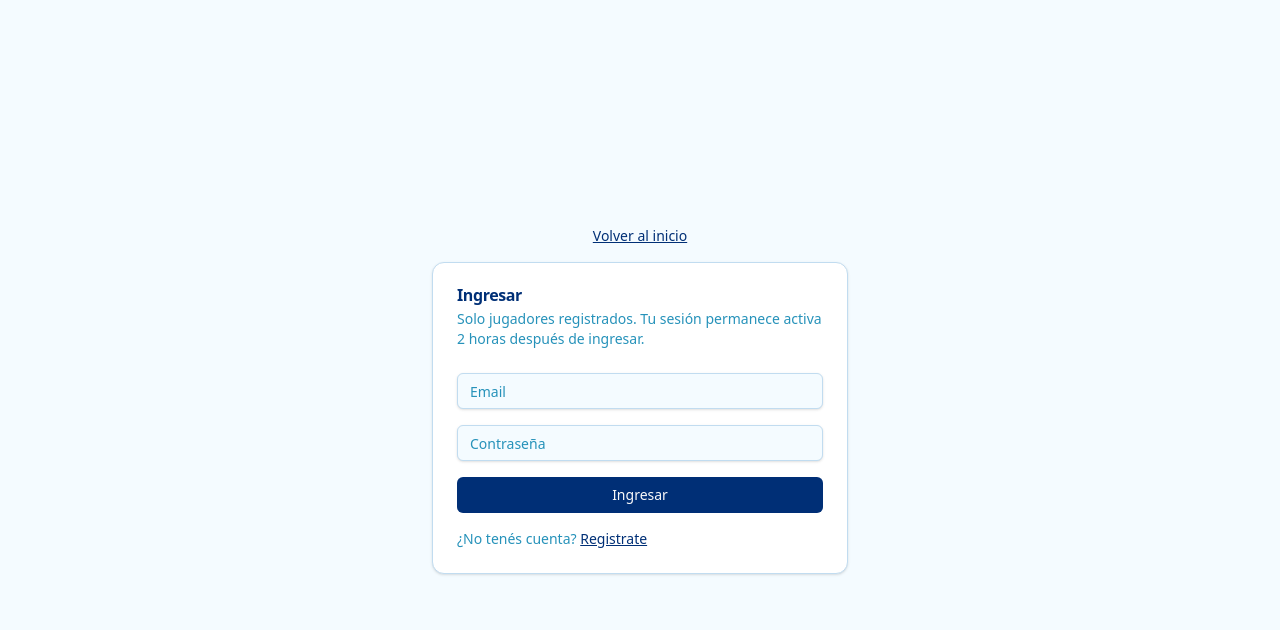
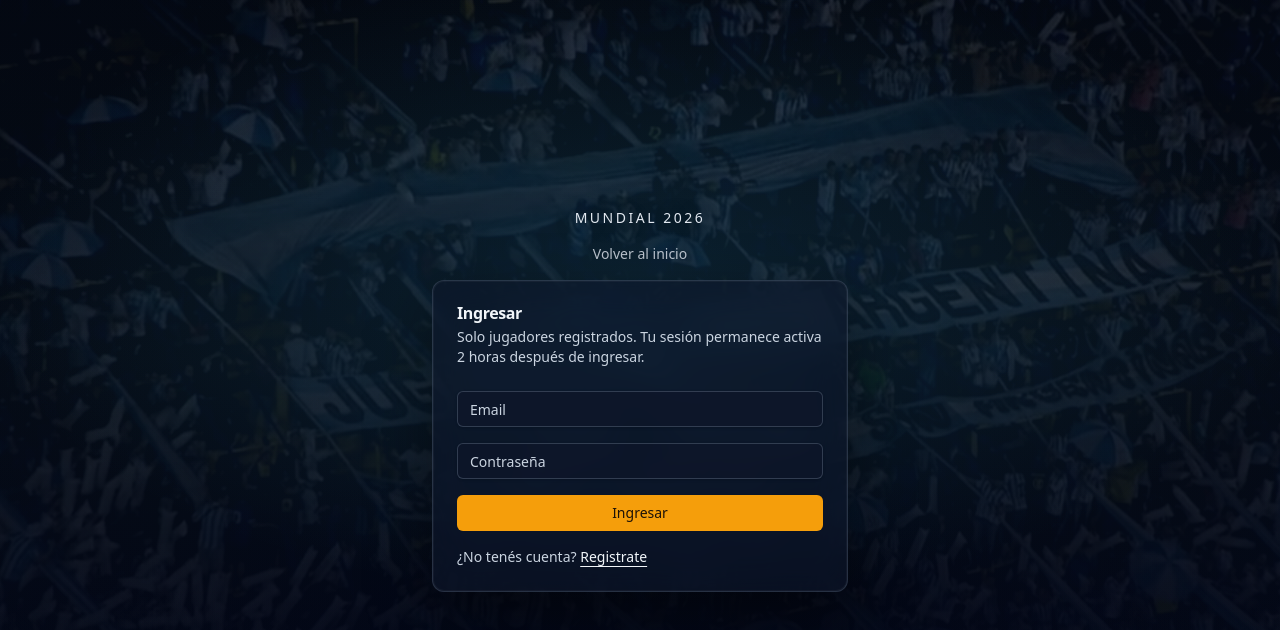
Before and after one commit to GyGSol/mundial2026, a React (Vite) app in the folder frontend/: page /login in a window 1280 px wide. Shown: the top 630 px of the page. Built offline with nearby package versions, Linux system fonts and the light colour scheme.

Commit message:
Fondo moderno con hinchada argentina solo en login del juego.
Aplica overlay, glassmorphism y tema oscuro en /login para mejorar legibilidad sin afectar otras pantallas.

Co-authored-by: Cursor <cursoragent@cursor.com>

```diff
--- a/frontend/src/index.css
+++ b/frontend/src/index.css
@@ -923,3 +923,112 @@ body:has(.game-shell) {
     min-height: var(--match-flag);
   }
 }
+
+/* ── Login del juego: fondo foto + tratamiento moderno (solo /login) ── */
+body:has(.game-login-shell) {
+  --admin-bg: #0a0f1a;
+  --admin-surface: #111827;
+  --admin-surface-raised: #1a2332;
+  --admin-border: rgba(148, 163, 184, 0.14);
+  --admin-amber: #f59e0b;
+  --admin-amber-soft: rgba(245, 158, 11, 0.14);
+
+  --background: #0a0f1a;
+  --foreground: #f1f5f9;
+  --card: rgba(19, 27, 46, 0.72);
+  --card-foreground: #f1f5f9;
+  --popover: #1a2332;
+  --popover-foreground: #f1f5f9;
+  --primary: #f59e0b;
+  --primary-foreground: #1c1208;
+  --secondary: #1e293b;
+  --secondary-foreground: #e2e8f0;
+  --muted: rgba(30, 41, 59, 0.65);
+  --muted-foreground: #cbd5e1;
+  --accent: #243044;
+  --accent-foreground: #f8fafc;
+  --destructive: #ef4444;
+  --border: rgba(148, 163, 184, 0.18);
+  --input: rgba(148, 163, 184, 0.22);
+  --ring: #f59e0b;
+  color: var(--foreground);
+}
+
+.game-login-shell {
+  position: relative;
+  isolation: isolate;
+  min-height: 100dvh;
+  overflow: hidden;
+  background-color: #071018;
+}
+
+.game-login-shell::before {
+  content: '';
+  position: absolute;
+  inset: 0;
+  z-index: 0;
+  background-image: url('/login/argentina-crowd.png');
+  background-size: cover;
+  background-position: center 42%;
+  transform: scale(1.06);
+  filter: brightness(0.48) contrast(1.12) saturate(0.82);
+}
+
+.game-login-shell::after {
+  content: '';
+  position: absolute;
+  inset: 0;
+  z-index: 1;
+  background:
+    radial-gradient(ellipse 90% 70% at 50% 35%, rgba(56, 189, 248, 0.12), transparent 58%),
+    radial-gradient(ellipse 120% 80% at 50% 100%, rgba(2, 6, 23, 0.92), transparent 55%),
+    radial-gradient(ellipse 100% 100% at 50% 50%, transparent 35%, rgba(2, 6, 23, 0.55) 100%),
+    linear-gradient(180deg, rgba(7, 16, 28, 0.55) 0%, rgba(7, 16, 28, 0.78) 45%, rgba(2, 6, 23, 0.94) 100%);
+  pointer-events: none;
+}
+
+.game-login-shell__content {
+  position: relative;
+  z-index: 2;
+}
+
+.game-login-shell .game-login-card {
+  border-color: rgba(148, 163, 184, 0.22);
+  background: rgba(15, 23, 42, 0.58);
+  box-shadow:
+    0 0 0 1px rgba(255, 255, 255, 0.04) inset,
+    0 24px 64px rgba(0, 0, 0, 0.45);
+  backdrop-filter: blur(18px) saturate(1.15);
+}
+
+.game-login-shell .game-login-card input {
+  background: rgba(15, 23, 42, 0.72);
+  border-color: rgba(148, 163, 184, 0.28);
+}
+
+.game-login-shell .game-login-back {
+  color: rgba(226, 232, 240, 0.82);
+}
+
+.game-login-shell .game-login-back:hover {
+  color: #f8fafc;
+}
+
+.game-login-shell .game-login-brand {
+  text-shadow: 0 2px 24px rgba(0, 0, 0, 0.45);
+}
+
+@media (prefers-reduced-motion: no-preference) {
+  .game-login-shell::before {
+    animation: game-login-bg-drift 28s ease-in-out infinite alternate;
+  }
+}
+
+@keyframes game-login-bg-drift {
+  from {
+    transform: scale(1.06) translate3d(0, 0, 0);
+  }
+  to {
+    transform: scale(1.1) translate3d(-1.2%, -0.8%, 0);
+  }
+}
--- a/frontend/src/pages/LoginPage.jsx
+++ b/frontend/src/pages/LoginPage.jsx
@@ -60,13 +60,17 @@ export default function LoginPage() {
   };
 
   return (
-    <div className="mx-auto flex min-h-screen max-w-md flex-col justify-center gap-4 px-4 py-10">
-      <p className="text-center text-sm text-muted-foreground">
-        <Link to="/" className="text-foreground underline">
+    <div className="game-login-shell">
+      <div className="game-login-shell__content mx-auto flex min-h-screen max-w-md flex-col justify-center gap-4 px-4 py-10">
+        <p className="game-login-brand text-center text-sm font-medium tracking-[0.18em] text-slate-200 uppercase">
+          Mundial 2026
+        </p>
+        <p className="text-center text-sm">
+          <Link to="/" className="game-login-back underline-offset-4 hover:underline">
             Volver al inicio
           </Link>
         </p>
-      <Card>
+        <Card className="game-login-card">
           <CardHeader>
             <CardTitle>Ingresar</CardTitle>
             <CardDescription>
@@ -97,7 +101,7 @@ export default function LoginPage() {
                 ¿No tenés cuenta?{' '}
                 <Link
                   to={joinGroupId ? buildAuthPathWithJoin('/register', joinGroupId) : '/register'}
-                className="text-foreground underline"
+                  className="text-foreground underline underline-offset-4"
                 >
                   Registrate
                 </Link>
@@ -117,5 +121,6 @@ export default function LoginPage() {
           </InfoPanel>
         ) : null}
       </div>
+    </div>
   );
 }
```
Also changed, not shown: frontend/public/login/argentina-crowd.png (added). Lines whose indentation alone changed are shown as unchanged.
